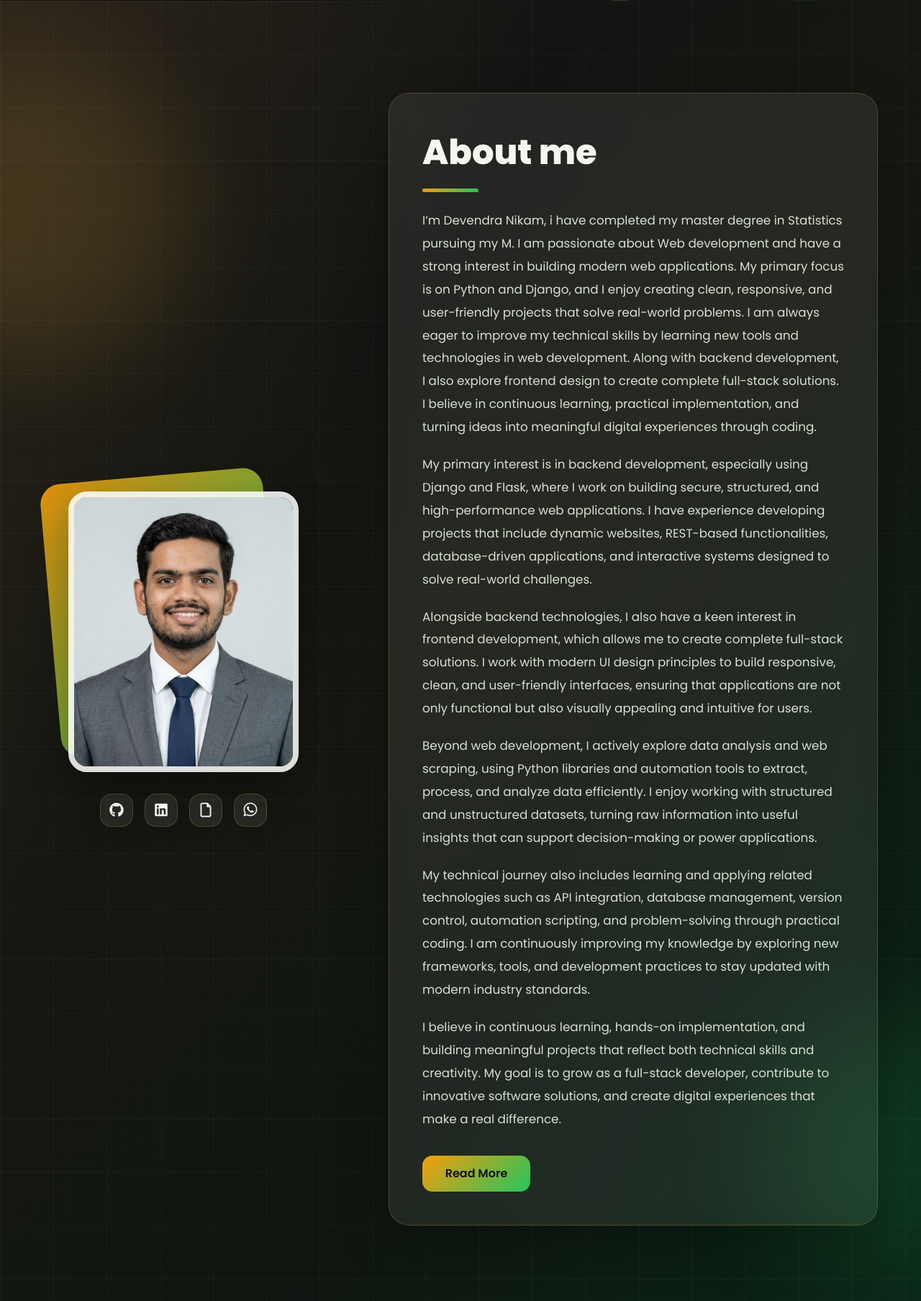
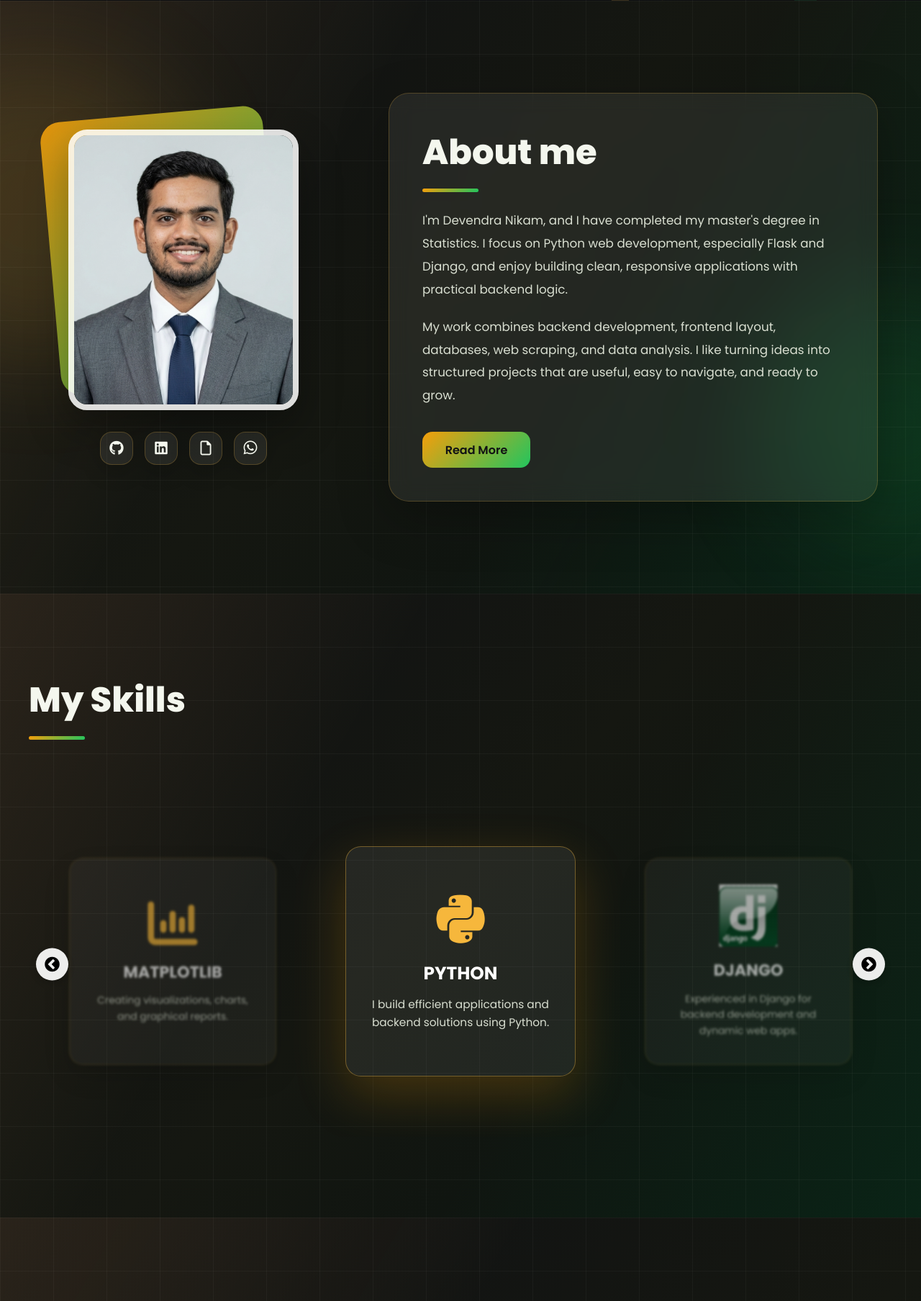
Before and after one commit to devendranikam1004/Devendra_Portfolio, a Flask app: page / in a window 1280 px wide. Shown: the part 799-2607 px from the top of the page at 72% size. Run offline with Flask 3, Linux system fonts and the light colour scheme.

Commit message:
changes added

```diff
--- a/app.py
+++ b/app.py
@@ -213,7 +213,11 @@
         "learned": ["CRUD operations", "Relational data handling", "Form validation", "Admin workflow planning", "Database-backed dashboards"],
         "gallery": [
             {
-                "image": "images/blog post.png",
+                "image": "images/lm1.png",
+                "caption": "Management-style interface for organizing library records and daily operations."
+            },
+            {
+                "image": "images/lm2.png",
                 "caption": "Management-style interface for organizing library records and daily operations."
             }
         ]
@@ -269,12 +273,21 @@
 
         return redirect("/")
 
-    return render_template("index.html", projects=projects_data)
+    return render_template(
+        "index.html",
+        projects=projects_data,
+        page_title="Devendra Nikam | Python Developer Portfolio",
+        meta_description="Portfolio of Devendra Nikam, an aspiring Python developer skilled in Flask, Django, data analysis, web scraping, and responsive web applications."
+    )
 
 
 @app.route("/about")
 def about_page():
-    return render_template("about-page.html")
+    return render_template(
+        "about-page.html",
+        page_title="About Devendra Nikam | Python Developer",
+        meta_description="Learn about Devendra Nikam's background in Statistics, Python development, Flask, Django, data analysis, and full-stack web projects."
+    )
 
 
 @app.route("/<section_name>", methods=["GET", "POST"])
@@ -296,7 +309,27 @@
         save_contact_message()
         return redirect(request.path)
 
-    return render_template("index.html", scroll_target=sections[section_name], projects=projects_data)
+    section_titles = {
+        "skills": "Skills | Devendra Nikam Portfolio",
+        "projects": "Projects | Devendra Nikam Portfolio",
+        "education": "Education | Devendra Nikam Portfolio",
+        "contact": "Contact Devendra Nikam | Python Developer"
+    }
+
+    section_descriptions = {
+        "skills": "Explore Devendra Nikam's technical skills in Python, Flask, Django, SQL, data analytics, and frontend development.",
+        "projects": "View Devendra Nikam's recent projects including Django apps, Flask portfolio work, web scraping, bookstore, library, and authentication systems.",
+        "education": "Education details for Devendra Nikam, including Statistics academic background and technical learning foundation.",
+        "contact": "Contact Devendra Nikam for Python development, Flask, Django, data analysis, and web application opportunities."
+    }
+
+    return render_template(
+        "index.html",
+        scroll_target=sections[section_name],
+        projects=projects_data,
+        page_title=section_titles[section_name],
+        meta_description=section_descriptions[section_name]
+    )
 
 
 @app.route("/skill/<skill_name>")
@@ -306,7 +339,12 @@
     if not skill:
         return redirect("/skills")
 
-    return render_template("skill-detail.html", skill=skill)
+    return render_template(
+        "skill-detail.html",
+        skill=skill,
+        page_title=f"{skill['name']} Skill | Devendra Nikam",
+        meta_description=f"Details about Devendra Nikam's {skill['name']} skills, learning areas, and related project practice."
+    )
 
 
 @app.route("/project/<project_name>")
@@ -316,7 +354,12 @@
     if not project:
         return redirect("/projects")
 
-    return render_template("project-detail.html", project=project)
+    return render_template(
+        "project-detail.html",
+        project=project,
+        page_title=f"{project['title']} | Devendra Nikam Project",
+        meta_description=project["description"]
+    )
 
 
 if __name__ == "__main__":
--- a/templates/about.html
+++ b/templates/about.html
@@ -215,8 +215,8 @@
             <div class="about-link">
                 <a href="https://github.com/devendranikam1004" target="_blank"><i class="fab fa-github"></i></a>
                 <a href="https://www.linkedin.com/in/devendra-nikam-b689b6322/?skipRedirect=true" target="_blank"><i class="fab fa-linkedin"></i></a>
-                <a href="{{ url_for('static', filename='files/Devendra_resume_FSD.pdf') }}" target="_blank"><i class="fa-regular fa-file"></i></a>
-                <a href="https://wa.me/919075736268?text=Hii Devendra Nikam I'am Come From Your Web-Site" target="_blank">
+                <a href="{{ url_for('static', filename='files/Devendra_Nikam_Resume.pdf') }}" target="_blank"><i class="fa-regular fa-file"></i></a>
+                <a href="https://wa.me/919075736268?text=Hi%2C%20I'm%20reaching%20out%20from%20your%20website." target="_blank">
                     <i id="whatsapp" class="fa-brands fa-whatsapp"></i>
                 </a>
             </div>
@@ -226,27 +226,11 @@
             <h2 class="section-title">About me</h2>
 
             <p class="about-short-text">
-                I’m Devendra Nikam, i have completed my master degree in Statistics pursuing my M. I am passionate about Web development and have a strong interest in building modern web applications. My primary focus is on Python and Django, and I enjoy creating clean, responsive, and user-friendly projects that solve real-world problems. I am always eager to improve my technical skills by learning new tools and technologies in web development. Along with backend development, I also explore frontend design to create complete full-stack solutions. I believe in continuous learning, practical implementation, and turning ideas into meaningful digital experiences through coding.
+                I'm Devendra Nikam, and I have completed my master's degree in Statistics. I focus on Python web development, especially Flask and Django, and enjoy building clean, responsive applications with practical backend logic.
             </p>
 
             <p class="about-short-text">
-                My primary interest is in backend development, especially using Django and Flask, where I work on building secure, structured, and high-performance web applications. I have experience developing projects that include dynamic websites, REST-based functionalities, database-driven applications, and interactive systems designed to solve real-world challenges.
-            </p>
-
-            <p class="about-short-text">
-                Alongside backend technologies, I also have a keen interest in frontend development, which allows me to create complete full-stack solutions. I work with modern UI design principles to build responsive, clean, and user-friendly interfaces, ensuring that applications are not only functional but also visually appealing and intuitive for users.
-            </p>
-
-            <p class="about-short-text">
-                Beyond web development, I actively explore data analysis and web scraping, using Python libraries and automation tools to extract, process, and analyze data efficiently. I enjoy working with structured and unstructured datasets, turning raw information into useful insights that can support decision-making or power applications.
-            </p>
-
-            <p class="about-short-text">
-                My technical journey also includes learning and applying related technologies such as API integration, database management, version control, automation scripting, and problem-solving through practical coding. I am continuously improving my knowledge by exploring new frameworks, tools, and development practices to stay updated with modern industry standards.
-            </p>
-
-            <p class="about-short-text">
-                I believe in continuous learning, hands-on implementation, and building meaningful projects that reflect both technical skills and creativity. My goal is to grow as a full-stack developer, contribute to innovative software solutions, and create digital experiences that make a real difference.
+                My work combines backend development, frontend layout, databases, web scraping, and data analysis. I like turning ideas into structured projects that are useful, easy to navigate, and ready to grow.
             </p>
 
             <a href="{{ url_for('about_page') }}" class="read-more-link">Read More</a>
--- a/templates/contact.html
+++ b/templates/contact.html
@@ -227,7 +227,7 @@
 
                     <div>
                         <h3>Email Me</h3>
-                        <a href="mailto:nikamdvendra1004@gmail.com">nikamdevendra1004@gmail.com</a>
+                        <a href="mailto:nikamdevendra1004@gmail.com">nikamdevendra1004@gmail.com</a>
                     </div>
                 </div>
 
@@ -262,8 +262,7 @@
                         type="email"
                         id="email"
                         name="email"
-                        pattern=".+@gmail\.com$"
-                        title="Email must end with @gmail.com"
+                        title="Enter a valid email address"
                         required
                     >
                 </div>
--- a/templates/education.html
+++ b/templates/education.html
@@ -217,7 +217,7 @@
                     <h3>M.Sc. Statistics</h3>
                     <p>
                         Completed Master of Science in Statistics from Balwant College,
-                        Vita, Sangli under Shivaji University.
+                        Vita, under Shivaji University.
                     </p>
 
                     <div class="education-meta">
@@ -229,14 +229,14 @@
             </div>
 
             <div class="education-card">
-                <div class="education-year">2025</div>
+                <div class="education-year">2023</div>
 
                 <div class="education-box">
                     <span>Graduation</span>
                     <h3>B.Sc. Statistics</h3>
                     <p>
                         Completed Bachelor of Science in Statistics from Balwant College,
-                        Vita, Sangli with a strong foundation in data, mathematics, and analysis.
+                        Vita, with a strong foundation in data, mathematics, and analysis.
                     </p>
 
                     <div class="education-meta">
--- a/templates/index.html
+++ b/templates/index.html
@@ -4,6 +4,8 @@
     <link rel="stylesheet" href="{{ url_for('static', filename='css/style.css') }}">
     <meta charset="UTF-8">
     <meta name="viewport" content="width=device-width, initial-scale=1.0">
+    <meta name="description" content="{{ meta_description|default('Portfolio of Devendra Nikam, an aspiring Python developer skilled in Flask, Django, data analysis, web scraping, and responsive web applications.') }}">
+    <link rel="icon" type="image/svg+xml" href="{{ url_for('static', filename='images/favicon.svg') }}">
 
     <link rel="preconnect" href="https://fonts.googleapis.com">
     <link rel="preconnect" href="https://fonts.gstatic.com" crossorigin>
@@ -11,7 +13,7 @@
 
     <link rel="stylesheet" href="https://cdnjs.cloudflare.com/ajax/libs/font-awesome/6.5.1/css/all.min.css">
 
-    <title>Devendra Nikam Portfolio</title>
+    <title>{{ page_title|default('Devendra Nikam | Python Developer Portfolio') }}</title>
 </head>
 
 <body>
@@ -70,7 +72,7 @@
                 <div class="hero-buttons">
                     <a href="{{ url_for('section_page', section_name='contact') }}" class="btn-primary">Get In Touch</a>
 
-                    <a href="{{ url_for('static', filename='files/Devendra_resume_FSD.pdf') }}"
+                    <a href="{{ url_for('static', filename='files/Devendra_Nikam_Resume.pdf') }}"
                        class="btn-secondary" target="_blank">
                        View Resume
                     </a>
@@ -101,11 +103,11 @@
                 <i class="fab fa-linkedin"></i>
             </a>
 
-            <a href="https://wa.me/919075736268?text=Hii Devendra Nikam I'am Come From Your Web-Site" target="">
+            <a href="https://wa.me/919075736268?text=Hi%2C%20I'm%20reaching%20out%20from%20your%20website." target="">
                 <i class="fa-brands fa-whatsapp"></i>
             </a>
 
-            <a href="{{ url_for('static', filename='files/Devendra_resume_FSD.pdf') }}" target="_blank">
+            <a href="{{ url_for('static', filename='files/Devendra_Nikam_Resume.pdf') }}" target="_blank">
                 <i class="fa-solid fa-book-open-reader"></i>
             </a>
         </div>
--- a/templates/project-detail.html
+++ b/templates/project-detail.html
@@ -4,7 +4,9 @@
     <link rel="stylesheet" href="{{ url_for('static', filename='css/style.css') }}">
     <meta charset="UTF-8">
     <meta name="viewport" content="width=device-width, initial-scale=1.0">
-    <title>{{ project.title }}</title>
+    <meta name="description" content="{{ meta_description|default(project.description) }}">
+    <link rel="icon" type="image/svg+xml" href="{{ url_for('static', filename='images/favicon.svg') }}">
+    <title>{{ page_title|default(project.title ~ ' | Devendra Nikam Project') }}</title>
 
     <link rel="stylesheet" href="https://cdnjs.cloudflare.com/ajax/libs/font-awesome/6.5.1/css/all.min.css">
 </head>
--- a/templates/skill-detail.html
+++ b/templates/skill-detail.html
@@ -4,7 +4,9 @@
     <link rel="stylesheet" href="{{ url_for('static', filename='css/style.css') }}">
     <meta charset="UTF-8">
     <meta name="viewport" content="width=device-width, initial-scale=1.0">
-    <title>{{ skill.name }} Skill</title>
+    <meta name="description" content="{{ meta_description|default('Details about Devendra Nikam skill practice and related projects.') }}">
+    <link rel="icon" type="image/svg+xml" href="{{ url_for('static', filename='images/favicon.svg') }}">
+    <title>{{ page_title|default(skill.name ~ ' Skill | Devendra Nikam') }}</title>
 
     <link rel="stylesheet" href="https://cdnjs.cloudflare.com/ajax/libs/font-awesome/6.5.1/css/all.min.css">
 </head>
--- a/templates/skills.html
+++ b/templates/skills.html
@@ -2,7 +2,7 @@
     <style>
         .skills {
             position: relative;
-            padding: 6rem 2rem;
+            padding: 7rem 2rem;
             background:
                 linear-gradient(rgba(255, 255, 255, 0.035) 1px, transparent 1px),
                 linear-gradient(90deg, rgba(255, 255, 255, 0.035) 1px, transparent 1px),
@@ -41,8 +41,8 @@
         }
 
         .skills-grid {
-            margin-top: 4rem;
-            padding: 2rem 0;
+            margin-top: 4.5rem;
+            padding: 2.5rem 0 3rem;
         }
 
         .skill-link {
@@ -52,16 +52,17 @@
         }
 
         .skills-card {
+            width: 320px;
+            aspect-ratio: 1 / 1;
             background: rgba(255, 255, 255, 0.075);
             border: 1px solid rgba(246, 183, 60, 0.22);
-            padding: 2rem;
-            border-radius: 1rem;
+            padding: 2.2rem;
+            border-radius: 1.35rem;
             text-align: center;
             transition: all 0.4s ease;
             box-shadow: 0 18px 44px rgba(0, 0, 0, 0.22);
             backdrop-filter: blur(14px);
-            margin: 20px;
-            min-height: 260px;
+            margin: 22px auto;
             display: flex;
             flex-direction: column;
             justify-content: center;
@@ -74,11 +75,11 @@
         }
 
         .slick-slide {
-            transform: scale(0.82);
-            opacity: 0.5;
-            filter: blur(3px);
+            transform: scale(0.9);
+            opacity: 0.62;
+            filter: blur(1.5px);
             transition: all 0.5s ease;
-            padding: 10px;
+            padding: 14px;
         }
 
         .slick-center {
@@ -89,7 +90,8 @@
         }
 
         .slick-center .skills-card {
-            box-shadow: 0 12px 30px rgba(0, 0, 0, 0.25);
+            box-shadow: 0 26px 70px rgba(245, 158, 11, 0.22);
+            border-color: rgba(246, 183, 60, 0.38);
         }
 
         .slick-list {
@@ -129,42 +131,52 @@
         }
 
         .skills-card i {
-            font-size: 4rem;
+            font-size: 4.8rem;
             color: var(--primary-color);
-            margin-bottom: 1rem;
+            margin-bottom: 1.15rem;
         }
 
         .skills-card img {
-            width: 50px;
-            height: 50px;
+            width: 76px;
+            height: 76px;
             object-fit: contain;
             display: block;
-            margin: 0 auto 15px;
+            margin: 0 auto 22px;
         }
 
         #skill-image,
         #skill-image1 {
-            height: 80px;
-            width: 80px;
+            height: 96px;
+            width: 96px;
             object-fit: contain;
-            margin-bottom: 1rem;
+            margin-bottom: 1.15rem;
         }
 
         .skills-card h3 {
-            font-size: 1.5rem;
-            margin-bottom: 1rem;
+            font-size: 1.55rem;
+            margin-bottom: 0.85rem;
             color: #fff;
         }
 
         .skills-card p {
             color: #d9dfd1;
             line-height: 1.6;
+            font-size: 0.96rem;
         }
 
         @media (max-width: 780px) {
             .skills-card {
-                max-width: 240px;
-                min-height: 260px;
+                width: min(290px, 82vw);
+                margin: 14px;
+                padding: 2rem 1.5rem;
+            }
+
+            .skills-card i {
+                font-size: 4.5rem;
+            }
+
+            .skills-card h3 {
+                font-size: 1.45rem;
             }
         }
     </style>
```
Also changed, not shown: templates/about-page.html (+6 -4 lines), static/images/favicon.svg (added), static/images/lm1.png (added), static/images/lm2.png (added), 2 other files.
